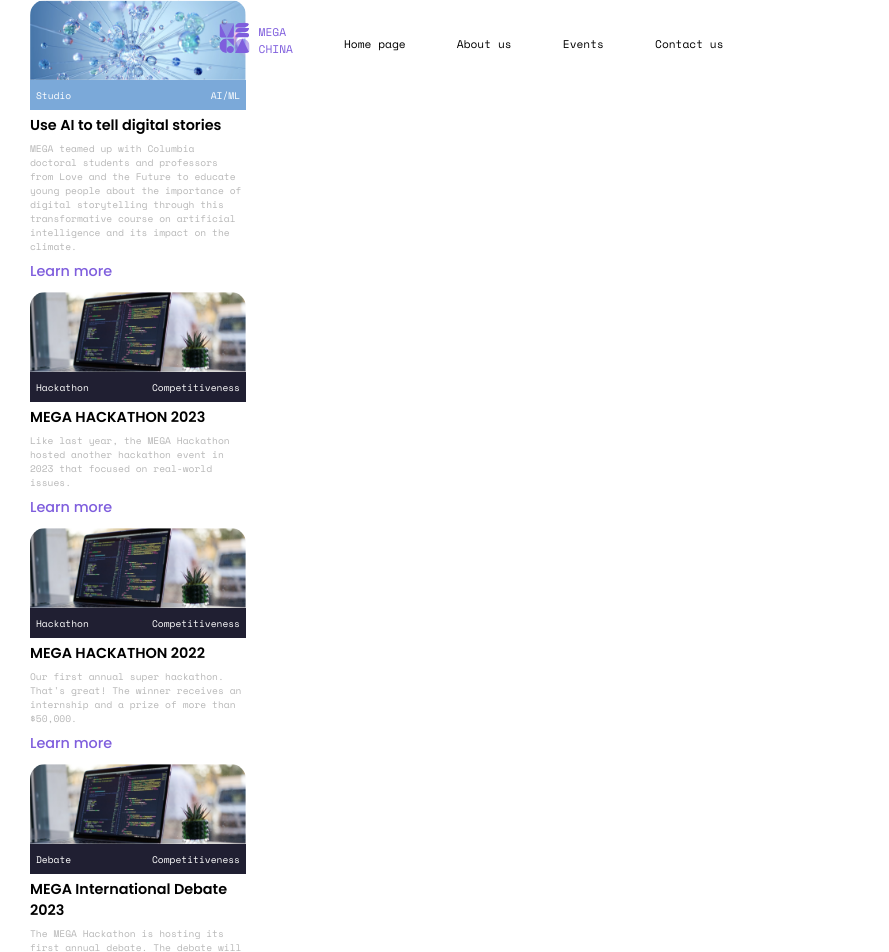
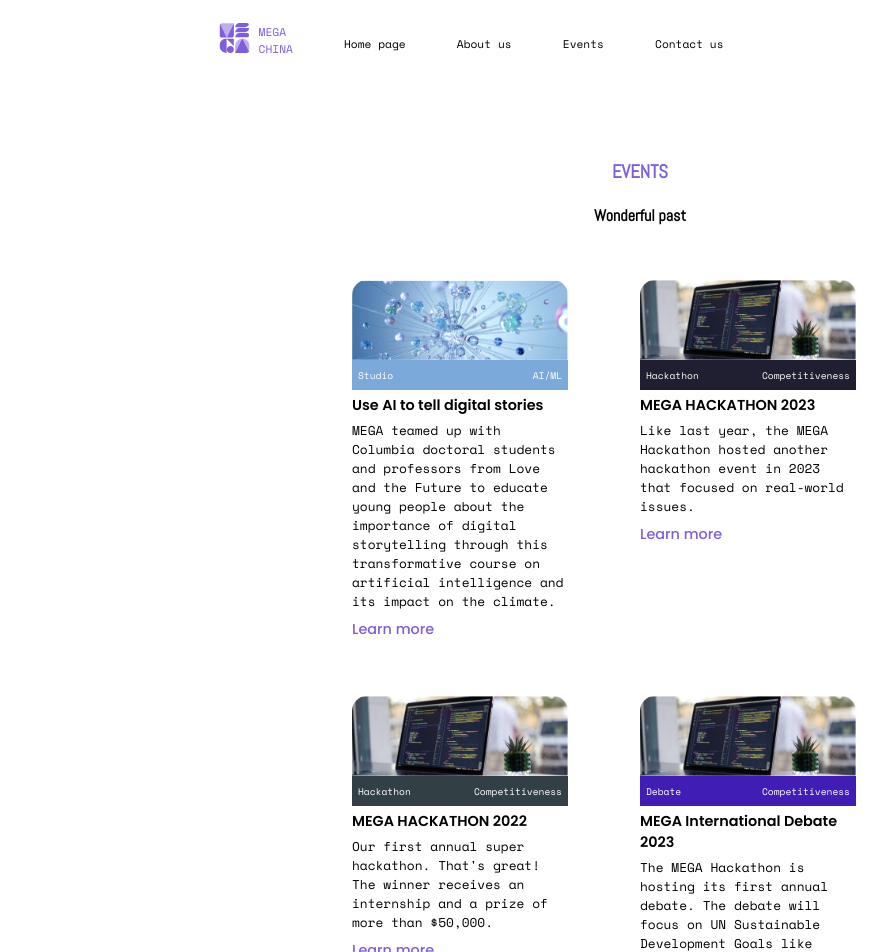
Before and after one commit to sikehish/china.megahack.tech, a React (Vite) app: page /Events in a window 1280 px wide. Shown: the top 952 px of the page, without its empty margins (0-889 px from the left). Built offline with nearby package versions, Linux system fonts and the light colour scheme.

Commit message:
Basic Events Page setup(using 4 cards)

```diff
--- a/src/components/PastEvents.jsx
+++ b/src/components/PastEvents.jsx
@@ -15,8 +15,15 @@
   const lng = navigator.language
 
   return (
-    <>
-<div className={Styles.eventCards}>
+<div>
+
+    <div className={Styles.eventHeading}>
+    <h3 className={Styles.eventHeadingH3}>EVENTS</h3>
+    <h4>Wonderful past</h4>
+    </div>
+
+    <div className={Styles.eventCards}>
+        <div className={Styles.eventDeck1}>
               <div className={Styles.eventCard}>
                   <div className={Styles.eventImage}>
                       <img src="/image-2@2x.png" alt="img" />
@@ -45,11 +52,14 @@
                   </div>
                   <div className={Styles.div3LearnMore2}>{t('event.learnmore')}</div>
               </div>
+              </div>
+
+              <div className={Styles.eventDeck2}>
               <div className={Styles.eventCard}>
                   <div className={Styles.eventImage}>
                       <img src="/image-3@2x.png" alt="img" />
                   </div>
-                  <div className={Styles.eventBar2}>
+                  <div className={Styles.eventBar3}>
                       <div className={Styles.eleft}>{t('event.cardbar3')}</div>
                       <div className={Styles.eright}>Competitiveness</div>
                   </div>
@@ -63,7 +73,7 @@
                   <div className={Styles.eventImage}>
                       <img src="/image-3@2x.png" alt="img" />
                   </div>
-                  <div className={Styles.eventBar2}>
+                  <div className={Styles.eventBar4}>
                       <div className={Styles.eleft}>{t('event.cardbar4')}</div>
                       <div className={Styles.eright}>Competitiveness</div>
                   </div>
@@ -74,10 +84,8 @@
                   <div className={Styles.div3LearnMore2}>{t('event.learnmore')}</div>
               </div>
           </div>
-          <div className={Styles.eventMore}>
-              <div className={Styles.more}>{t('event.more')}</div>
           </div>
-          </>
+          </div>
 
   )
 }
--- a/src/components/PastEvents.module.css
+++ b/src/components/PastEvents.module.css
@@ -1,13 +1,50 @@
+.eventHeading{
+    font-family: 'Abel', sans-serif;
+    margin-top: 10rem;
+    text-align: center;
+}
+
+.eventHeadingH3{
+    color: #7F5EDD;
+}
+
 .eventCards {
+    /* display: grid; */
+    /* grid-template-columns: 1fr 1fr; */
+    /* align-items:center ; */
+    /* justify-items:center ; */
+    /* column-gap: 15rem; */
+    /* row-gap: 5rem; */
+    text-align: center;
+    /* gap: none; */
+    /* padding:0 15rem ; */
+    /* margin-left: 30px; */
     display: flex;
     flex-direction: column;
-    margin-left: 30px;
+    justify-content: space-evenly;
+    align-items: center;
 
+}
+
+.eventDeck1{
+    display: flex;
+    justify-content: space-evenly;
+    align-items: center;
+    margin-bottom: 6rem;
+    margin-top: 2rem;
+}
+.eventDeck2{
+    display: flex;
+    justify-content: space-evenly;
+    align-items: center;
 }
 
 .eventCard {
     width: 13.5rem;
     height: fit-content;
+    margin-right: 4.5rem;
+    text-align:left;
+    height: 20rem;
   }
 
   .eventImage {
@@ -43,6 +80,27 @@
     font-family: var(--font-space-mono);
     font-size: 0.6rem;
   }
+  .eventBar3 {
+    display: flex;
+    justify-content: space-between;
+    background-color: #324046;
+    align-content: center;
+    color: white;
+    padding: 8px 6px;
+    font-family: var(--font-space-mono);
+    font-size: 0.6rem;
+  }
+
+  .eventBar4 {
+    display: flex;
+    justify-content: space-between;
+    background-color: #401DB4;
+    align-content: center;
+    color: white;
+    padding: 8px 6px;
+    font-family: var(--font-space-mono);
+    font-size: 0.6rem;
+  }
 
   .cardContent2{
     margin-top: 5px;
@@ -55,9 +113,9 @@
   }
 
   .cardText2 {
-    font-size: 0.6rem;
+    font-size: 0.8rem;
     margin-top: 5px;
-    color: rgb(183, 183, 183);
+    /* color: rgb(183, 183, 183); */
     font-family: var(--font-space-mono);
   }
 
--- a/src/index.css
+++ b/src/index.css
@@ -2,6 +2,7 @@
 @import url("https://fonts.googleapis.com/css2?family=Space+Mono:wght@400&display=swap");
 /* @import url("https://fonts.googleapis.com/css2?family=Source+Han+Sans+SC+VF:wght@400&display=swap"); */
 @import url("https://fonts.googleapis.com/css2?family=Poppins:wght@500;600&display=swap");
+@import url('https://fonts.googleapis.com/css2?family=Abel&display=swap');
 body {
   margin: 0;
   line-height: normal;
@@ -10,6 +11,7 @@
   /* fonts */
   --font-fzlantingheis-r-gb: FZLanTingHeiS-R-GB;
   --font-space-mono: "Space Mono";
+  --font-space-abel: "Abel";
   --font-source-han-sans-sc-vf: "Source Han Sans SC VF";
   --font-poppins: Poppins;
 
```
